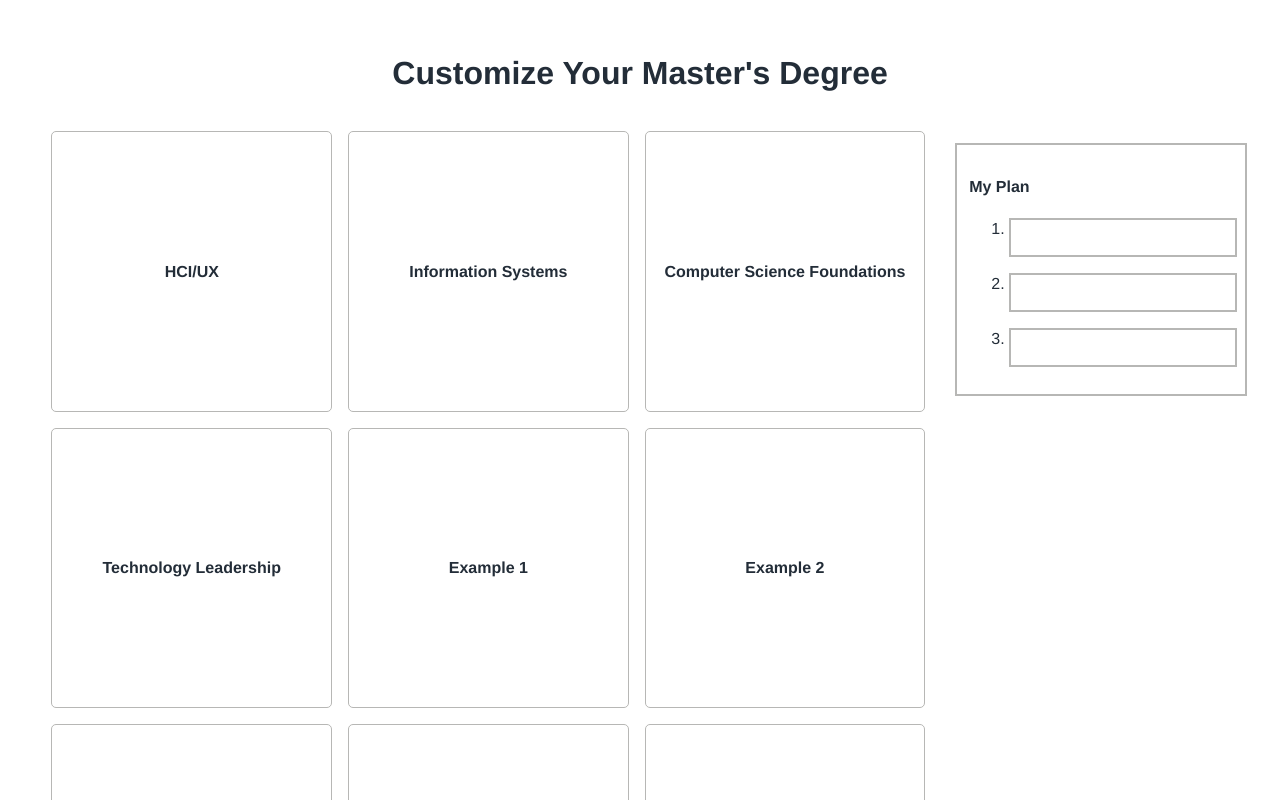
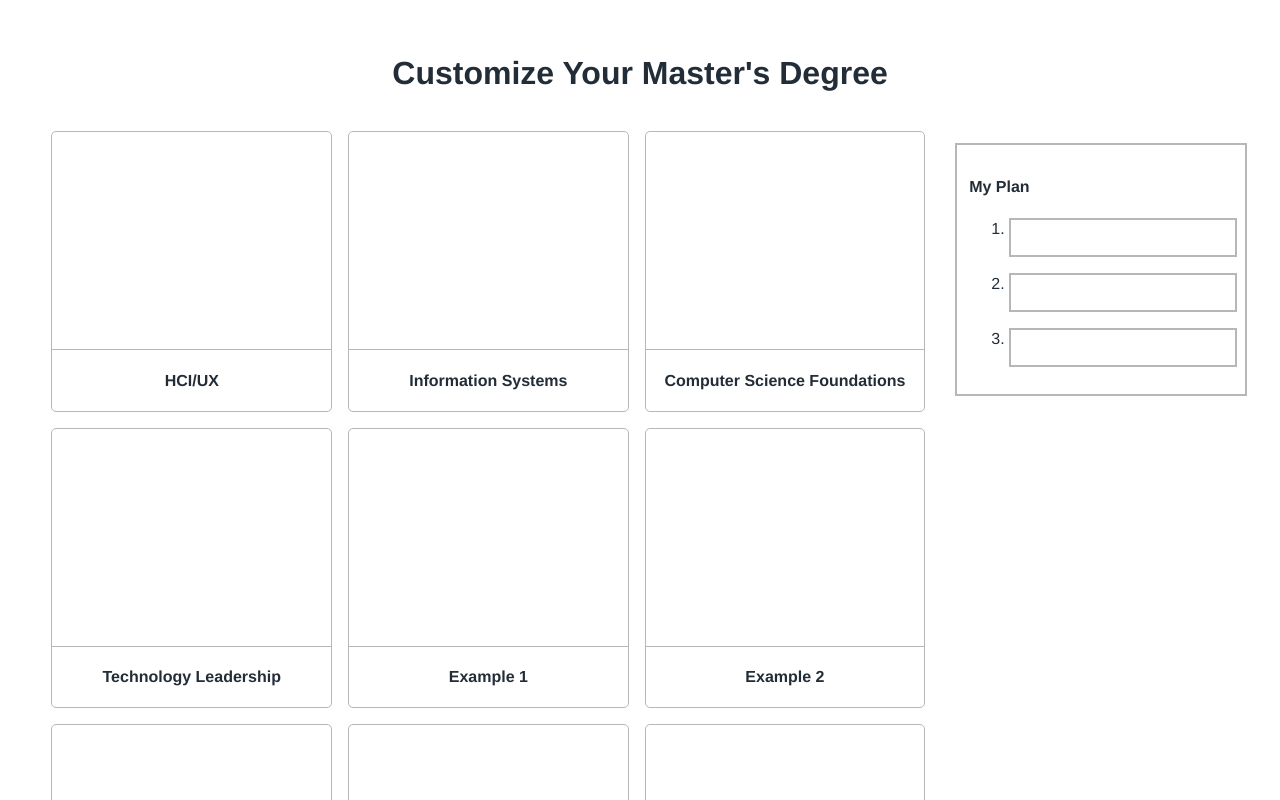
Before and after one commit to awanger/drexel_design_competition, a Vue app: page / in a window 1280 px wide. Shown: the top 800 px of the page. Built offline with nearby package versions, Linux system fonts and the light colour scheme.

Commit message:
Add card footer and overlay

```diff
--- a/src/App.vue
+++ b/src/App.vue
@@ -4,17 +4,19 @@
       <h1 class="title">Customize Your Master's Degree</h1>
       <div class="window">
         <div class="window-body">
-          <label class="cell"
+          <label class="card"
                 v-for="(cert,idx) in allPossibleCerts" :key="idx"
                 :class="{ disabled: selectedThree && !checkIfSelected(cert.name), selected: checkIfSelected(cert.name) }">
-            <!-- <div v-if="cert.requiresCompsci">
-              Computer Science background required
-            </div> -->
             <input type="checkbox" class="visually-hidden"
                   :id="cert.name"
                   :value="cert.name"
                   v-model="checkedCerts">
-            <h4 :for="cert.name">{{ cert.name }}</h4>
+            <div class="overlay">
+              Hello World
+            </div>
+            <footer class="card-footer">
+              <h4 :for="cert.name">{{ cert.name }}</h4>
+            </footer>
           </label>
         </div>
         <div class="window-sidebar">
@@ -151,32 +153,34 @@ $yellow: #ffc600;
   pointer-events: none;
 }
 
-.cell {
+.card {
   border: 1px solid $light-grey;
   border-radius: 5px;
-  display: flex;
-  justify-content: center;
-  align-items: center;
   position: relative;
+  aspect-ratio: 1/1; // only works in Chrome Canary
 
-  aspect-ratio: 1/1;
+  .card-footer {
+    position: absolute;
+    width: 100%;
+    text-align: center;
+    bottom: 0;
+    border-top: 1px solid $light-grey;
+  }
 
-  // .ribbon {
-  //   background: $blue;
-  //   color: white;
-  //   border-radius: 3px 0px 0px 3px; // top-left top-right bottom-right bottom-left
-  //   font-size: 0.7rem;
-  //   padding: 2px 5px;
-  //   position: absolute;
-  //   top: 2px;
-  //   right: 0px;
-  // }
+  .overlay {
+    position: absolute;
+    top: 0;
+    width: 100%;
+    height: 100%;
+    background-color: skyblue;
+    opacity: 0;
+    &:hover {
+      opacity: 1;
+      cursor: pointer;
+    }
+  }
 
 
-  &:hover {
-    background-color: lighten($light-grey, 24%);
-    cursor: pointer;
-  }
   &.selected {
     background-color: $yellow;
   }
```
